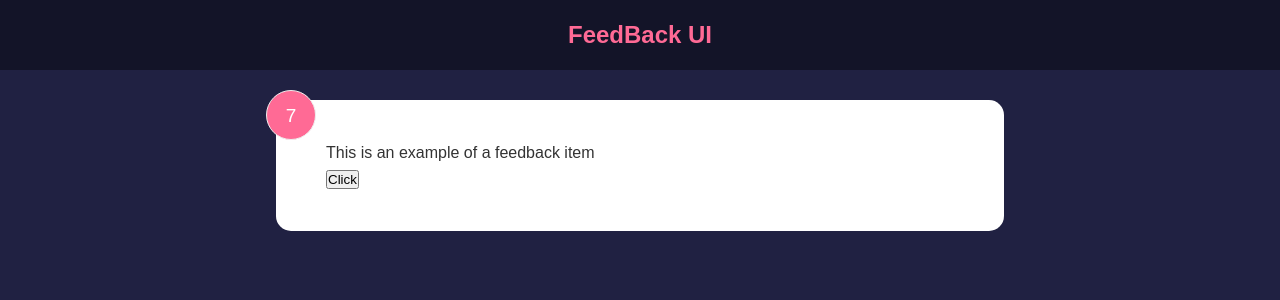
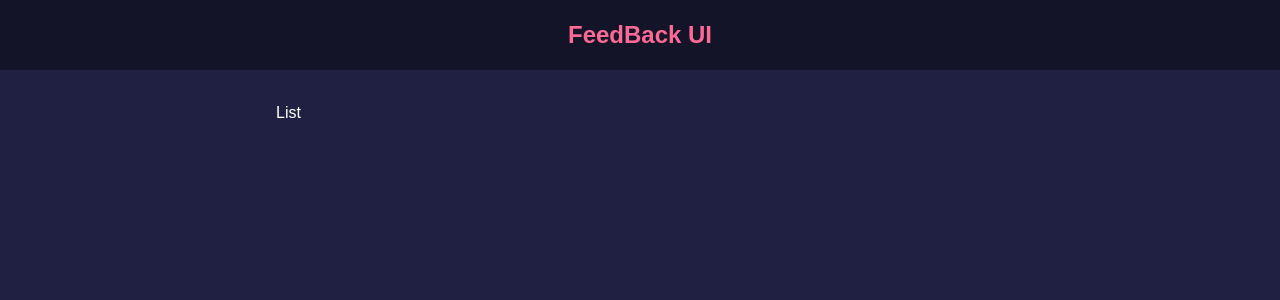
Before and after one commit to OybekKayumov/feedback-app, a React (Create React App) app: page / in a window 1280 px wide. Shown: the top 300 px of the page. Built offline with nearby package versions, Linux system fonts and the light colour scheme.

Commit message:
add feedbackList

```diff
--- a/src/App.js
+++ b/src/App.js
@@ -1,6 +1,7 @@
 import { useState } from "react"
 import Header from "./components/Header"
-import FeedbackItem from "./components/FeedbackItem.jsx"
+// import FeedbackItem from "./components/FeedbackItem.jsx"
+import FeedbackList from "./components/FeedbackList.jsx"
 import FeedbackData from "./data/FeedbackData"
 
 //todo: JSX
@@ -11,7 +12,8 @@ function App() {
     <>
       <Header />
       <div className="container">
-        <FeedbackItem />
+        {/* <FeedbackItem /> */}
+        <FeedbackList />
       </div>
     </>
   )
--- /dev/null
+++ b/src/components/FeedbackList.jsx
@@ -0,0 +1,11 @@
+import React from 'react'
+
+function FeedbackList() {
+  return (
+    <div>
+      List
+    </div>
+  )
+}
+
+export default FeedbackList
```
